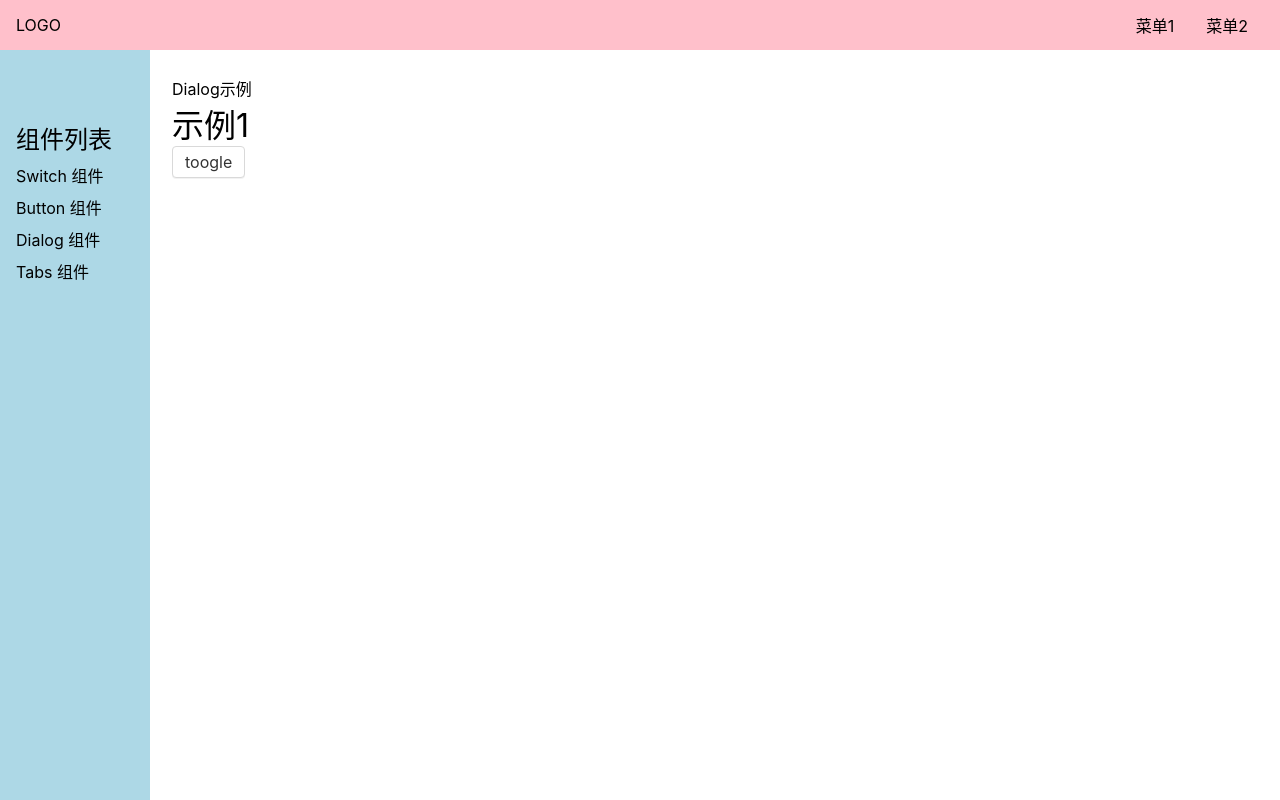
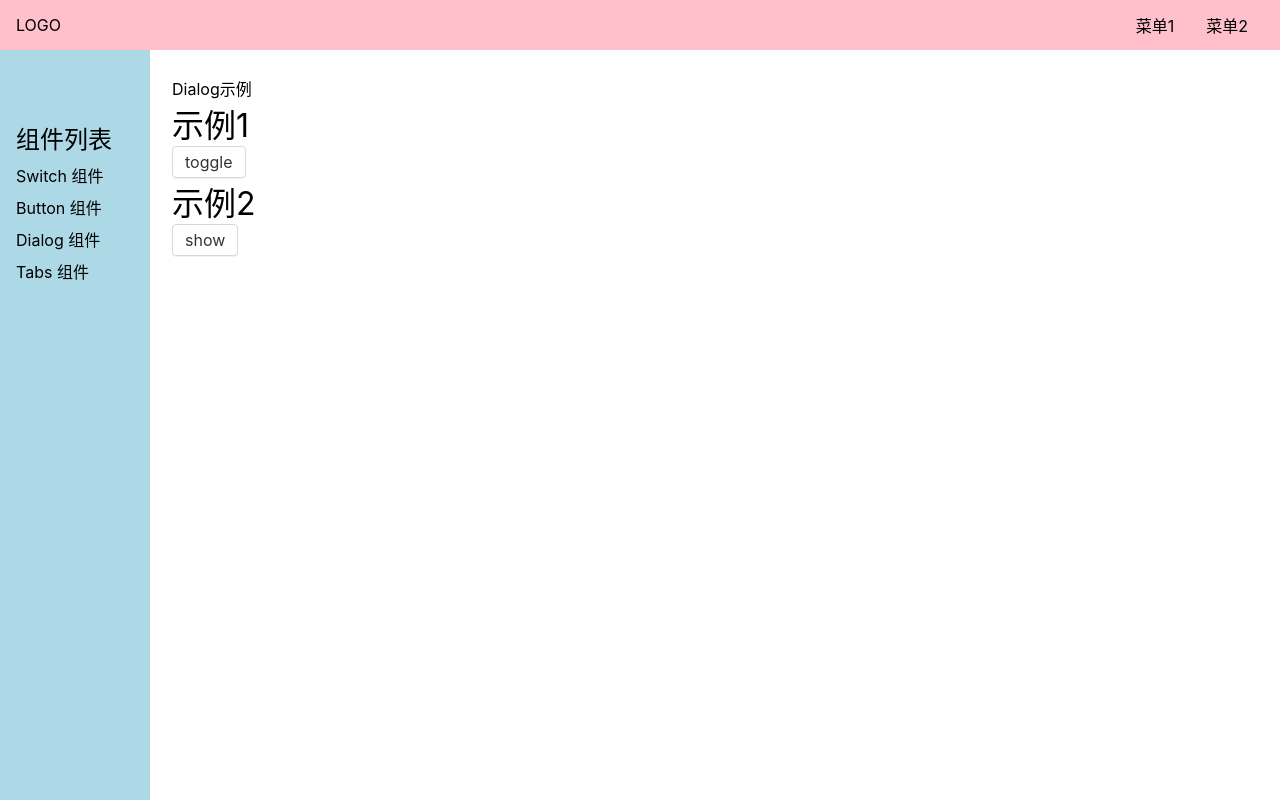
Before and after one commit to violateer/vo-ui, a Vue app: page /#/doc/dialog in a window 1280 px wide. Built offline with nearby package versions, Linux system fonts and the light colour scheme; the HTML template or start-up script is replaced by a standard one.

Commit message:
openDialog一句话打Dialog

```diff
--- a/src/components/DialogDemo.vue
+++ b/src/components/DialogDemo.vue
@@ -1,8 +1,8 @@
 <template>
 <div>
-    Dialog示例
+    <div>Dialog示例</div>
     <h1>示例1</h1>
-    <Button @click="toggle">toogle</Button>
+    <Button @click="toggle">toggle</Button>
     <Dialog v-model:visible="x" ::closeOnClickOverlay="false" :ok="f1" :cancel="f2">
         <template v-slot:content>
             <p>第一行字</p>
@@ -12,15 +12,20 @@
             <strong>加粗的标题</strong>
         </template>
     </Dialog>
+    <h1>示例2</h1>
+    <Button @click="showDialog">show</Button>
 </div>
 </template>
 
-<script>
+<script lang="ts">
 import Dialog from '../lib/Dialog.vue'
 import Button from '../lib/Button.vue'
 import {
     ref
 } from 'vue'
+import {
+    openDialog
+} from '../lib/openDialog'
 export default {
     components: {
         Dialog,
@@ -35,11 +40,24 @@
             return false
         }
         const f2 = () => {}
+        const showDialog = () => {
+            openDialog({
+                title: '标题',
+                content: '你好',
+                ok() {
+                    console.log('ok')
+                },
+                cancel() {
+                    console.log('cancel')
+                }
+            })
+        }
         return {
             x,
             toggle,
             f1,
-            f2
+            f2,
+            showDialog
         }
     }
 }
--- a/src/lib/Dialog.vue
+++ b/src/lib/Dialog.vue
@@ -57,7 +57,7 @@
             }
         }
         const cancel = () => {
-            props.cancel()
+            props.cancel?.()
             close()
         }
         return {
--- /dev/null
+++ b/src/lib/openDialog.ts
@@ -0,0 +1,26 @@
+import Dialog from './Dialog.vue'
+import {createApp, h} from 'vue'
+export const openDialog = (options) => {
+    const {title,content,ok, cancel} = options
+    const div = document.createElement('div')
+    document.body.appendChild(div)
+    const close = () => {
+        app.unmount(div)
+        div.remove()
+    }
+    const app = createApp({
+        render() {
+            return h(Dialog, {visible:true,'onUpdate:visible': (newVisible)=> {
+                if(newVisible === false){
+                    close()
+                }
+            },
+            ok,cancel
+            }, {
+                title,
+                content
+            })
+        }
+    })
+    app.mount(div)
+}
```
